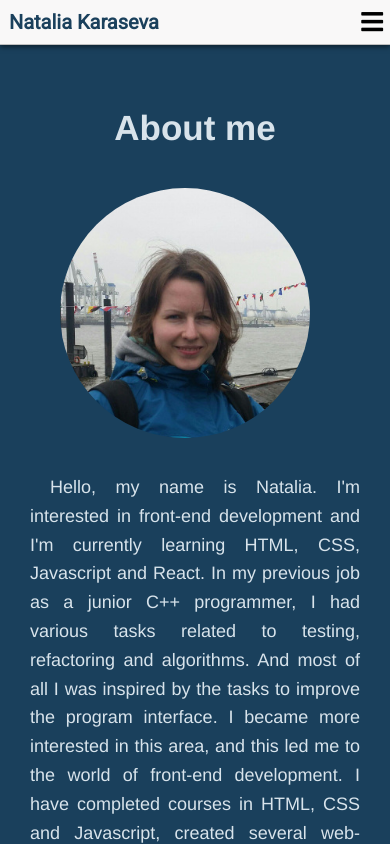
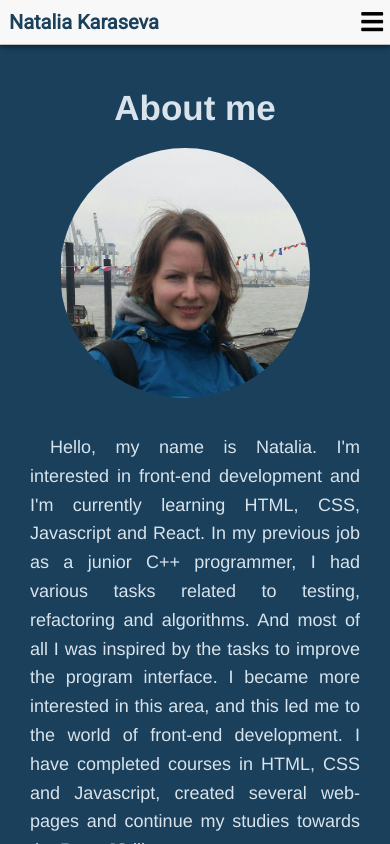
Before and after one commit to nat-k-dev/natkdev.com, a React (Create React App) app: page / in a window 390 px wide. Shown: the top 844 px of the page. Built offline with nearby package versions, Linux system fonts and the light colour scheme.

Commit message:
less padding for subsection header on mobile devices

```diff
--- a/src/components/home/main/main.css
+++ b/src/components/home/main/main.css
@@ -61,4 +61,7 @@ button:focus {
 	.main__subsection {
 		margin-top: -22px;
 	}
+	.subsection__heading {
+		padding: 10px;
+	}
 }
```
